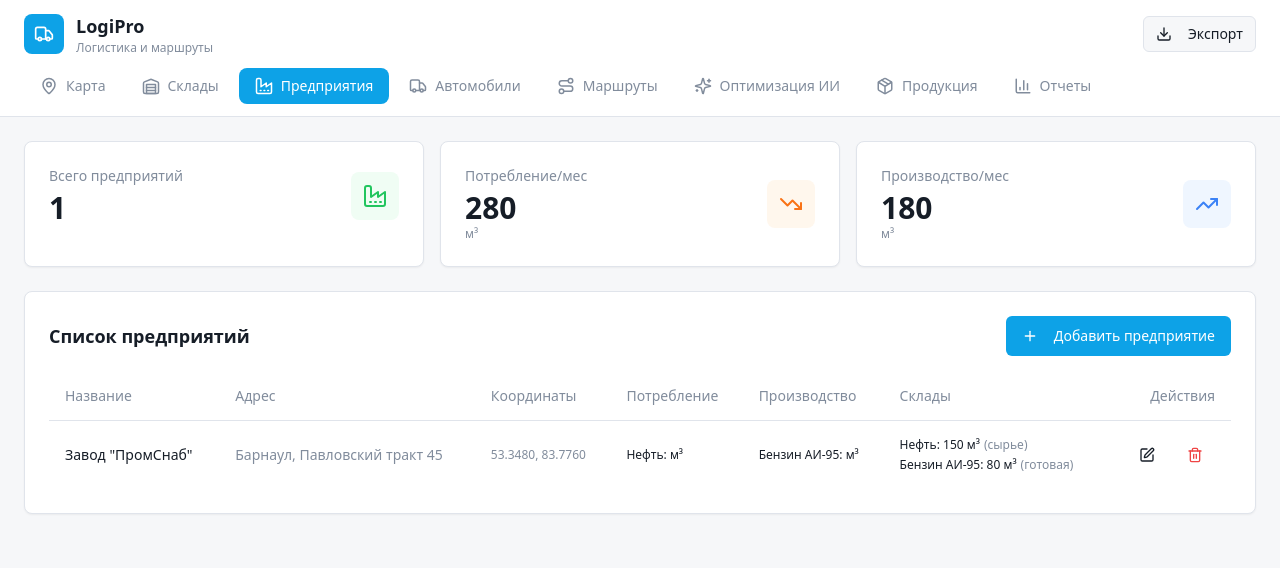
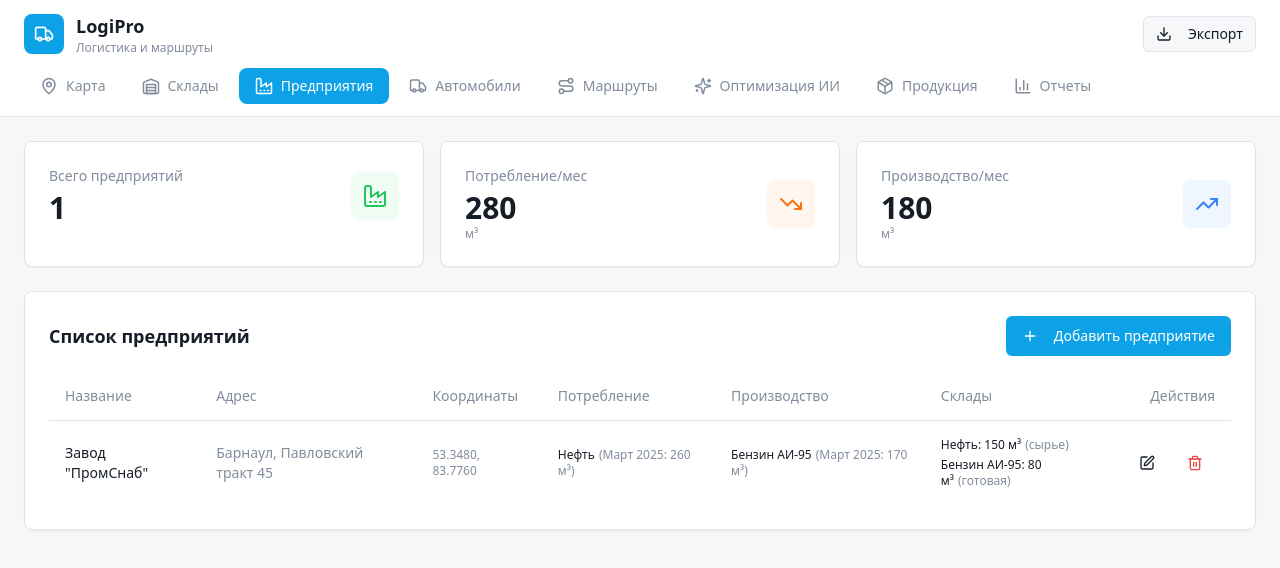
Before and after one commit to pr-poehali-dev/transport-plan-creator, a React (Vite) app: page / in a window 1280 px wide. Both pictures are taken after a click on the button "Предприятия". Shown: the top 568 px of the page. Built offline with nearby package versions, Linux system fonts and the light colour scheme.

Commit message:
Исправление сброса данных при повторном входе

```diff
--- a/src/components/EnterprisePanel.tsx
+++ b/src/components/EnterprisePanel.tsx
@@ -196,8 +196,14 @@ export default function EnterprisePanel() {
       return;
     }
 
-    const consumed = validConsumed.map((p) => ({ product: p.product, volume: parseInt(p.volume) }));
-    const produced = validProduced.map((p) => ({ product: p.product, volume: parseInt(p.volume) }));
+    const consumed = validConsumed.map((p) => ({
+      product: p.product,
+      monthlyData: [{ month: 'Январь 2025', volume: parseInt(p.volume) }]
+    }));
+    const produced = validProduced.map((p) => ({
+      product: p.product,
+      monthlyData: [{ month: 'Январь 2025', volume: parseInt(p.volume) }]
+    }));
     const storage = storageItems
       .filter((s) => s.product && s.volume)
       .map((s) => ({ product: s.product, volume: parseInt(s.volume), type: s.type }));
@@ -211,8 +217,8 @@ export default function EnterprisePanel() {
       consumed,
       produced,
       storage,
-      monthlyConsumption: consumed.reduce((sum, p) => sum + p.volume, 0),
-      monthlyProduction: produced.reduce((sum, p) => sum + p.volume, 0),
+      monthlyConsumption: consumed.reduce((sum, p) => sum + (p.monthlyData[0]?.volume || 0), 0),
+      monthlyProduction: produced.reduce((sum, p) => sum + (p.monthlyData[0]?.volume || 0), 0),
     };
 
     setEnterprises([...enterprises, newEnterprise]);
@@ -241,8 +247,14 @@ export default function EnterprisePanel() {
       return;
     }
 
-    const consumed = validConsumed.map((p) => ({ product: p.product, volume: parseInt(p.volume) }));
-    const produced = validProduced.map((p) => ({ product: p.product, volume: parseInt(p.volume) }));
+    const consumed = validConsumed.map((p) => ({
+      product: p.product,
+      monthlyData: [{ month: 'Январь 2025', volume: parseInt(p.volume) }]
+    }));
+    const produced = validProduced.map((p) => ({
+      product: p.product,
+      monthlyData: [{ month: 'Январь 2025', volume: parseInt(p.volume) }]
+    }));
     const storage = storageItems
       .filter((s) => s.product && s.volume)
       .map((s) => ({ product: s.product, volume: parseInt(s.volume), type: s.type }));
@@ -256,8 +268,8 @@ export default function EnterprisePanel() {
       consumed,
       produced,
       storage,
-      monthlyConsumption: consumed.reduce((sum, p) => sum + p.volume, 0),
-      monthlyProduction: produced.reduce((sum, p) => sum + p.volume, 0),
+      monthlyConsumption: consumed.reduce((sum, p) => sum + (p.monthlyData[0]?.volume || 0), 0),
+      monthlyProduction: produced.reduce((sum, p) => sum + (p.monthlyData[0]?.volume || 0), 0),
     };
 
     setEnterprises(enterprises.map((e) => (e.id === editEnterprise.id ? updatedEnterprise : e)));
@@ -281,8 +293,18 @@ export default function EnterprisePanel() {
       lat: enterprise.lat?.toString() || '',
       lng: enterprise.lng?.toString() || '',
     });
-    setConsumedProducts(enterprise.consumed.map((p) => ({ product: p.product, volume: p.volume.toString() })));
-    setProducedProducts(enterprise.produced.map((p) => ({ product: p.product, volume: p.volume.toString() })));
+    setConsumedProducts(enterprise.consumed.map((p) => {
+      const latestVolume = p.monthlyData && p.monthlyData.length > 0
+        ? p.monthlyData[p.monthlyData.length - 1].volume
+        : 0;
+      return { product: p.product, volume: latestVolume.toString() };
+    }));
+    setProducedProducts(enterprise.produced.map((p) => {
+      const latestVolume = p.monthlyData && p.monthlyData.length > 0
+        ? p.monthlyData[p.monthlyData.length - 1].volume
+        : 0;
+      return { product: p.product, volume: latestVolume.toString() };
+    }));
     setStorageItems(
       enterprise.storage && enterprise.storage.length > 0
         ? enterprise.storage.map((s) => ({ product: s.product, volume: s.volume.toString(), type: s.type }))
@@ -372,20 +394,40 @@ export default function EnterprisePanel() {
                   </TableCell>
                   <TableCell>
                     <div className="text-xs space-y-1">
-                      {enterprise.consumed.map((c, idx) => (
-                        <div key={idx}>
-                          <span className="font-medium">{c.product}:</span> {c.volume} м³
-                        </div>
-                      ))}
+                      {enterprise.consumed.map((c, idx) => {
+                        const latestMonth = c.monthlyData && c.monthlyData.length > 0
+                          ? c.monthlyData[c.monthlyData.length - 1]
+                          : null;
+                        return (
+                          <div key={idx}>
+                            <span className="font-medium">{c.product}</span>
+                            {latestMonth && (
+                              <span className="text-muted-foreground ml-1">
+                                ({latestMonth.month}: {latestMonth.volume} м³)
+                              </span>
+                            )}
+                          </div>
+                        );
+                      })}
                     </div>
                   </TableCell>
                   <TableCell>
                     <div className="text-xs space-y-1">
-                      {enterprise.produced.map((p, idx) => (
-                        <div key={idx}>
-                          <span className="font-medium">{p.product}:</span> {p.volume} м³
-                        </div>
-                      ))}
+                      {enterprise.produced.map((p, idx) => {
+                        const latestMonth = p.monthlyData && p.monthlyData.length > 0
+                          ? p.monthlyData[p.monthlyData.length - 1]
+                          : null;
+                        return (
+                          <div key={idx}>
+                            <span className="font-medium">{p.product}</span>
+                            {latestMonth && (
+                              <span className="text-muted-foreground ml-1">
+                                ({latestMonth.month}: {latestMonth.volume} м³)
+                              </span>
+                            )}
+                          </div>
+                        );
+                      })}
                     </div>
                   </TableCell>
                   <TableCell>
```
